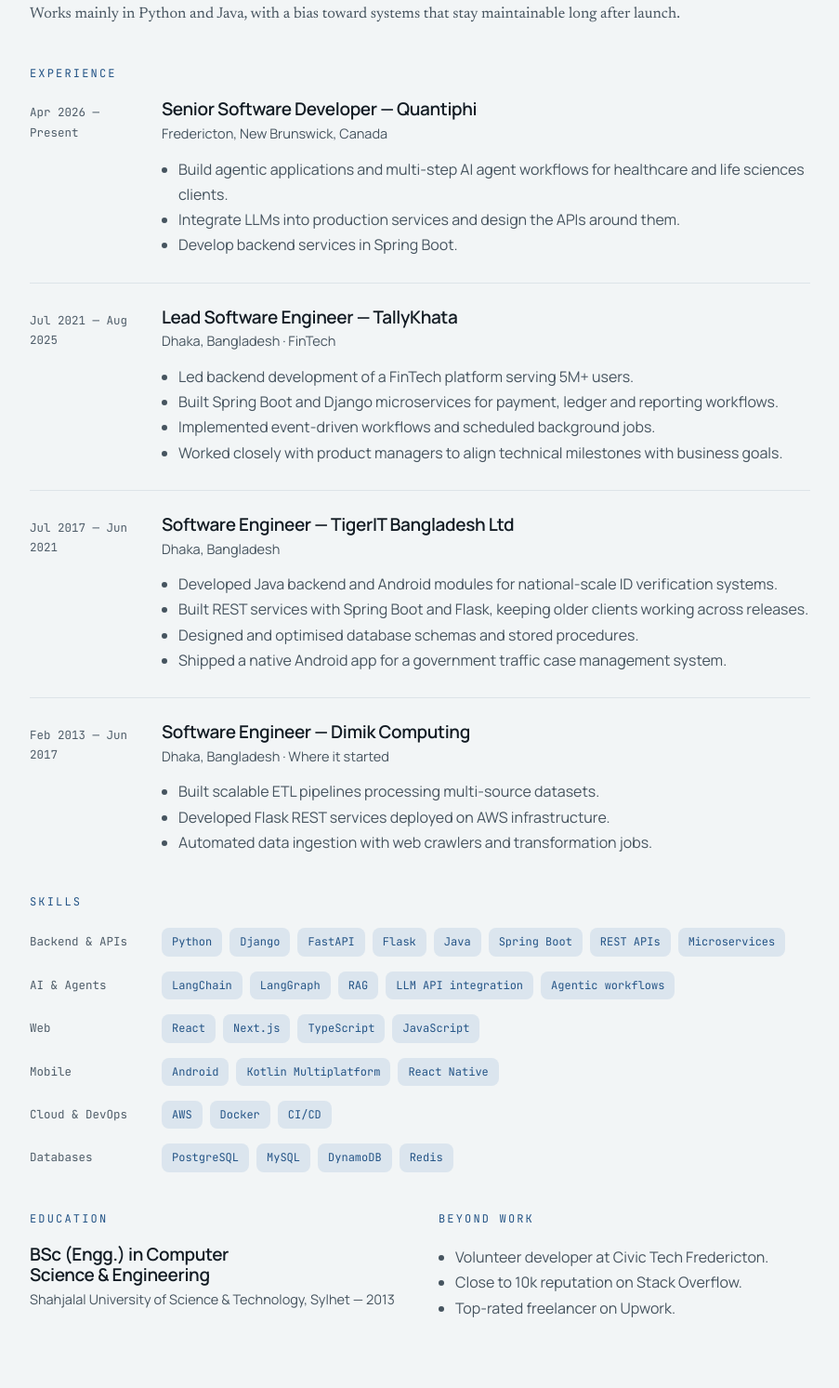
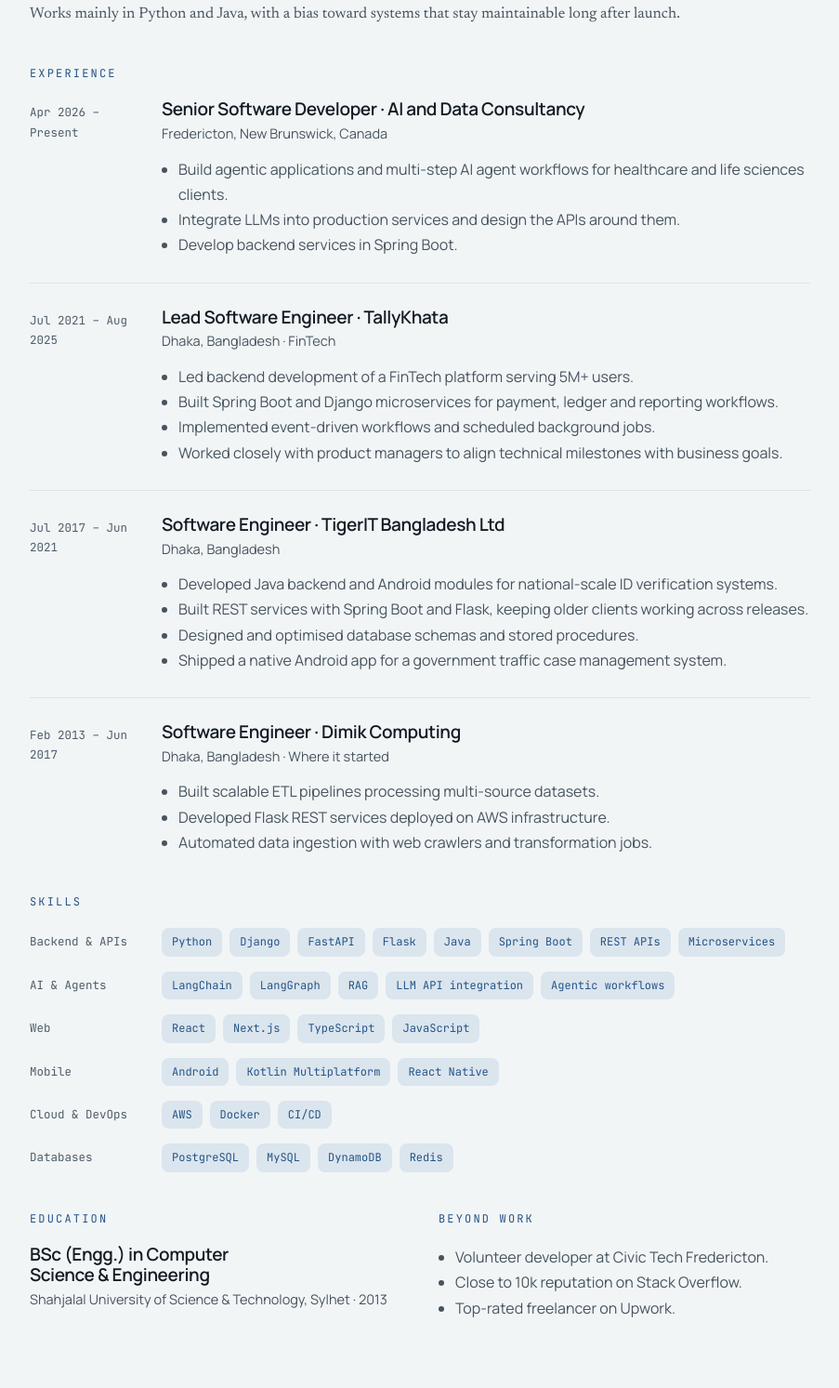
Before and after one commit to salmanwahed/salmanwahed-blog, a Django app: page /resume/ in a window 1280 px wide. Shown: the part 408-1901 px from the top of the page at 93% size, without its empty margins (188-1091 px from the left). Run offline with Django 3.2, Linux system fonts and the light colour scheme; parts of the project's set-up code (start-up, migrations or seed data) failed here and were passed over; some libraries are stand-ins or nearby versions.

Commit message:
Drop the current employer name from the resume page (#7)
The company asked us to remove it: their brand monitoring was alerting on
every crawl of this page. Naming the company, linking to their domain and
listing an employee and role is the pattern those tools flag as possible
impersonation, and the outbound link also shows up as a new referring
domain in backlink alerting. Removing the name and the link is what stops
all of it -- nofollow or noindex would each silence only one source.

The role now reads "AI and Data Consultancy", which keeps the entry useful
to a reader without matching a brand monitor. The bullets stay: "healthcare
and life sciences clients" names no employer.

Also swaps the em dashes on this page for a middot as a separator and an en
dash in date ranges.

```diff
--- a/salmanwahed_com/portfolio/templates/portfolio/resume.html
+++ b/salmanwahed_com/portfolio/templates/portfolio/resume.html
@@ -44,9 +44,9 @@
               PDF is unaffected.
             {% endcomment %}
             <div class="resume__job">
-                <div class="period">Apr 2026 &mdash; Present</div>
+                <div class="period">Apr 2026 &ndash; Present</div>
                 <div class="detail">
-                    <h3>Senior Software Developer &mdash; <a href="https://quantiphi.com" target="_blank" rel="noopener">Quantiphi</a></h3>
+                    <h3>Senior Software Developer &middot; AI and Data Consultancy</h3>
                     <div class="company">Fredericton, New Brunswick, Canada</div>
                     <ul>
                         <li>Build agentic applications and multi-step AI agent workflows for healthcare and life sciences clients.</li>
@@ -57,9 +57,9 @@
             </div>
 
             <div class="resume__job">
-                <div class="period">Jul 2021 &mdash; Aug 2025</div>
+                <div class="period">Jul 2021 &ndash; Aug 2025</div>
                 <div class="detail">
-                    <h3>Lead Software Engineer &mdash; <a href="https://tallykhata.com" target="_blank" rel="noopener">TallyKhata</a></h3>
+                    <h3>Lead Software Engineer &middot; <a href="https://tallykhata.com" target="_blank" rel="noopener">TallyKhata</a></h3>
                     <div class="company">Dhaka, Bangladesh &middot; FinTech</div>
                     <ul>
                         <li>Led backend development of a FinTech platform serving 5M+ users.</li>
@@ -71,9 +71,9 @@
             </div>
 
             <div class="resume__job">
-                <div class="period">Jul 2017 &mdash; Jun 2021</div>
+                <div class="period">Jul 2017 &ndash; Jun 2021</div>
                 <div class="detail">
-                    <h3>Software Engineer &mdash; <a href="https://tigerit.com" target="_blank" rel="noopener">TigerIT Bangladesh Ltd</a></h3>
+                    <h3>Software Engineer &middot; <a href="https://tigerit.com" target="_blank" rel="noopener">TigerIT Bangladesh Ltd</a></h3>
                     <div class="company">Dhaka, Bangladesh</div>
                     <ul>
                         <li>Developed Java backend and Android modules for national-scale ID verification systems.</li>
@@ -85,9 +85,9 @@
             </div>
 
             <div class="resume__job">
-                <div class="period">Feb 2013 &mdash; Jun 2017</div>
+                <div class="period">Feb 2013 &ndash; Jun 2017</div>
                 <div class="detail">
-                    <h3>Software Engineer &mdash; <a href="https://dimikoj.com/" target="_blank" rel="noopener">Dimik Computing</a></h3>
+                    <h3>Software Engineer &middot; <a href="https://dimikoj.com/" target="_blank" rel="noopener">Dimik Computing</a></h3>
                     <div class="company">Dhaka, Bangladesh &middot; Where it started</div>
                     <ul>
                         <li>Built scalable ETL pipelines processing multi-source datasets.</li>
@@ -169,7 +169,7 @@
             <section>
                 <div class="label">Education</div>
                 <h3>BSc (Engg.) in Computer Science &amp; Engineering</h3>
-                <div class="company">Shahjalal University of Science &amp; Technology, Sylhet &mdash; 2013</div>
+                <div class="company">Shahjalal University of Science &amp; Technology, Sylhet &middot; 2013</div>
             </section>
             <section>
                 <div class="label">Beyond work</div>
```
